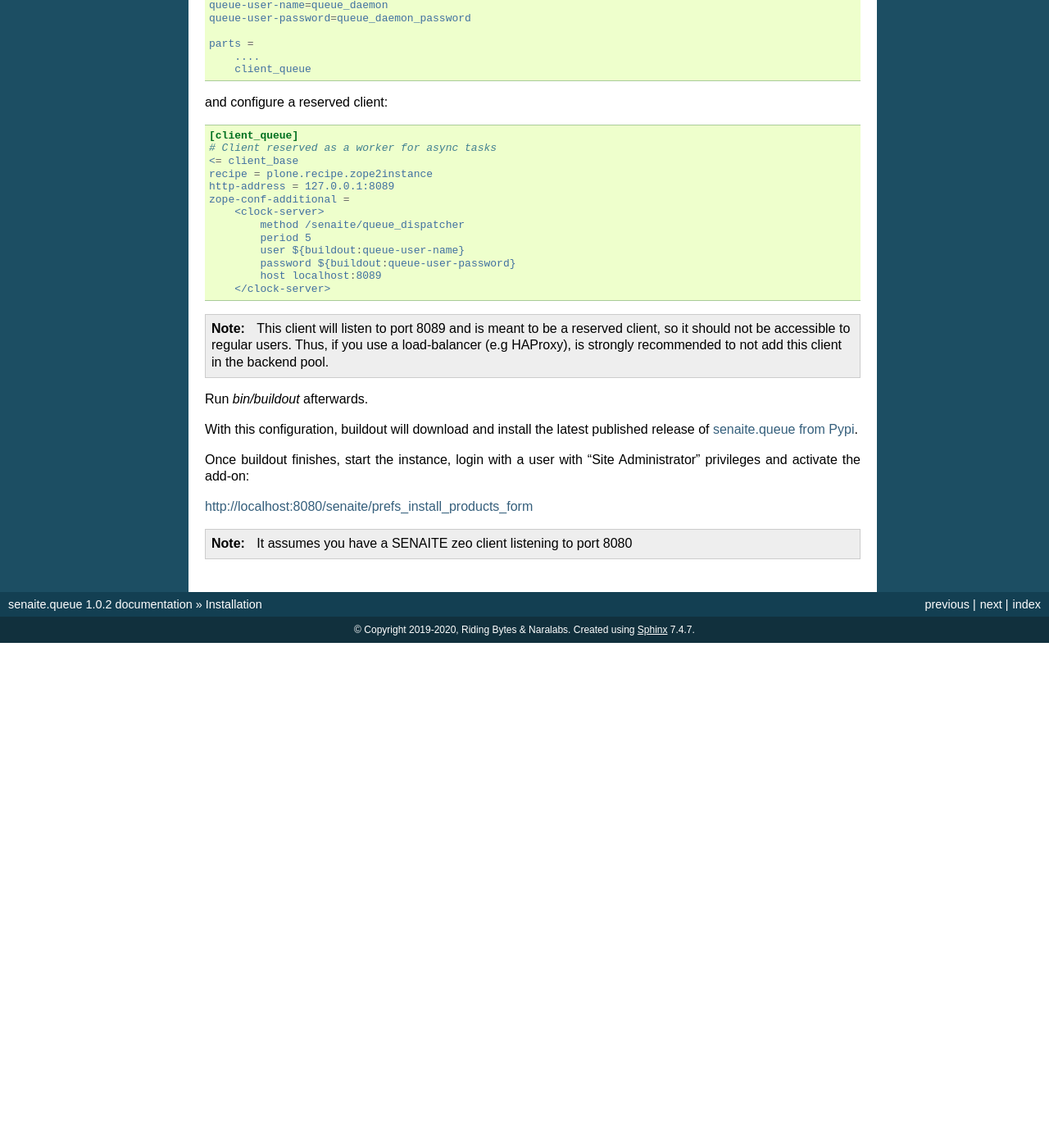
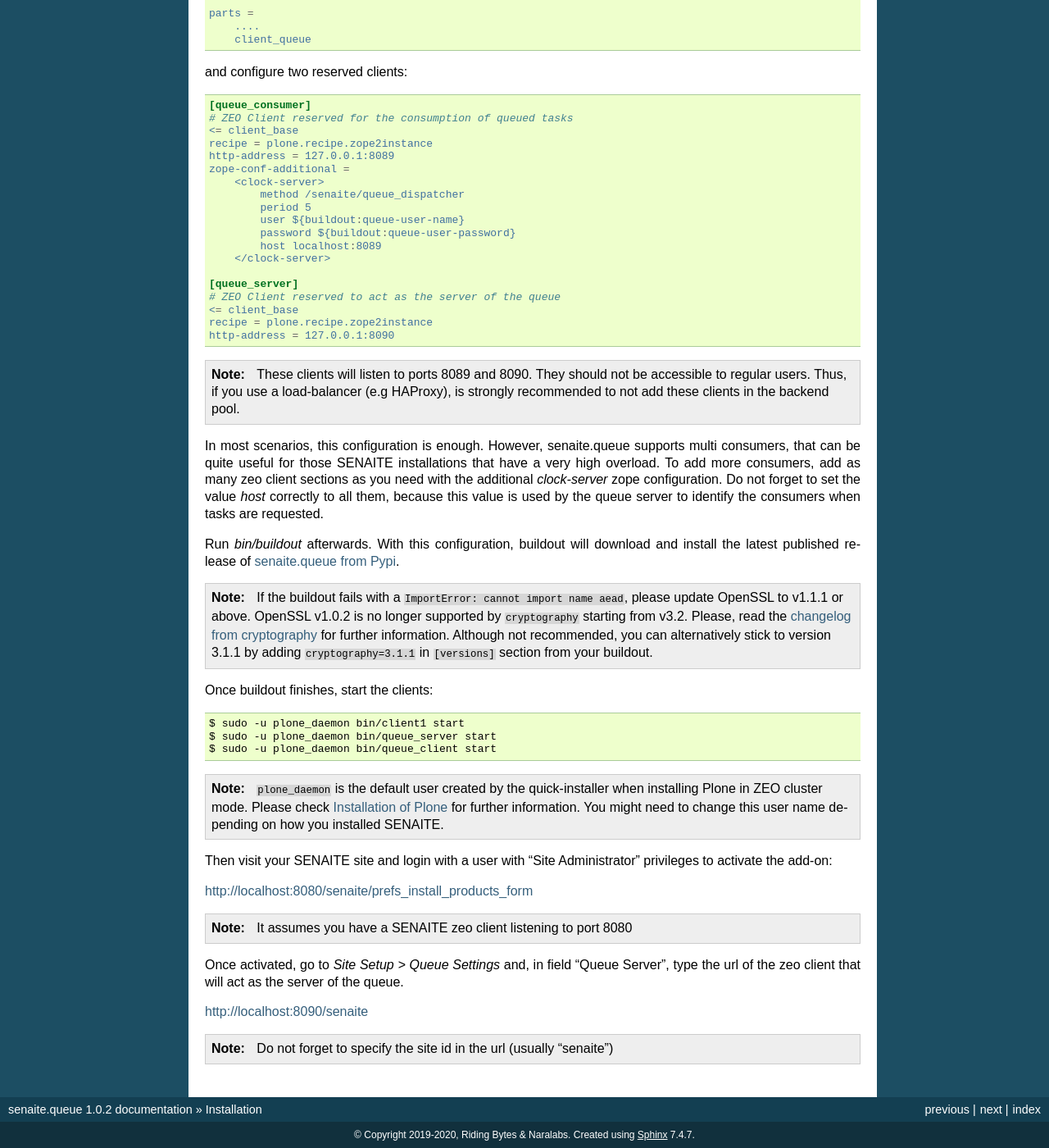
Before and after one commit to senaite/senaite.queue, a Sphinx documentation site: the page built from docs/installation.rst, in a window 1280 px wide and 1400 px high, scrolled down 722 px. Shown: the whole window at 82% size. Built offline with Sphinx 7.4.7, drawn with Linux system fonts in a browser that asks for light colours; before the commit the page ends 1506 px from its top, so only the background shows below that; some of the changed text lies outside the part shown.

Commit message:
Update installation instructions

```diff
--- a/docs/installation.rst
+++ b/docs/installation.rst
@@ -2,20 +2,18 @@
 ============
 
 Is strongly recommended to have a SENAITE instance setup in ZEO mode, because
-this add-on makes use of a reserved zeo client to dispatch and consume the
-queued tasks. In standalone installation, only one CPU / CPU core can be used
-for processing requests, with a limited number of threads (usually 2). With a
-ZEO mode setup, the database can be used by multiple zeo clients at the same
-time, each one using it's own CPU. See `Scalability and ZEO`_ for further
-information.
+this add-on is especially useful when a reserved zeo client is used to act as
+a queue server and at least one additional zeo client for tasks consumption.
+
+In standalone installation, only one CPU / CPU core can be used for processing
+requests, with a limited number of threads (usually 2). With a ZEO mode setup,
+the database can be used by multiple zeo clients at the same time, each one
+using it's own CPU. See `Scalability and ZEO`_ for further information.
 
 Create a new reserved user in SENAITE instance (under */senaite/acl_users*). The
-recommended username is *queue_daemon*.
+recommended username is *queue_consumer*.
 
-.. note:: Be sure you create the user in SENAITE's site. Queue won't work with
-          acl users created in Zope's root (e.g. *admin*).
-
-This user will be in charge of dispatching queued tasks to a consumer in a
+This user will be used by the consumer to pop tasks from the queue server in a
 sequential manner. The consumer will eventually process the task, but acting as
 the user who initially triggered the process. However, the reserved user
 responsible of dispatching must have enough privileges. Assign this user to
@@ -42,20 +40,20 @@
 
     # Reserved user for dispatching queued tasks
     # See https://pypi.org/project/senaite.queue
-    queue-user-name=queue_daemon
-    queue-user-password=queue_daemon_password
+    queue-user-name=queue_consumer
+    queue-user-password=queue_consumer_password
 
     parts =
         ....
         client_queue
 
 
-and configure a reserved client:
+and configure two reserved clients:
 
 .. code-block:: ini
 
-    [client_queue]
-    # Client reserved as a worker for async tasks
+    [queue_consumer]
+    # ZEO Client reserved for the consumption of queued tasks
     <= client_base
     recipe = plone.recipe.zope2instance
     http-address = 127.0.0.1:8089
@@ -68,25 +66,65 @@
             host localhost:8089
         </clock-server>
 
+    [queue_server]
+    # ZEO Client reserved to act as the server of the queue
+    <= client_base
+    recipe = plone.recipe.zope2instance
+    http-address = 127.0.0.1:8090
 
-.. note:: This client will listen to port 8089 and is meant to be a reserved
-          client, so it should not be accessible to regular users. Thus, if you
-          use a load-balancer (e.g HAProxy), is strongly recommended to not add
-          this client in the backend pool.
+.. note:: These clients will listen to ports 8089 and 8090. They should not be
+          accessible to regular users. Thus, if you use a load-balancer
+          (e.g HAProxy), is strongly recommended to not add these clients in
+          the backend pool.
 
-Run `bin/buildout` afterwards.
+In most scenarios, this configuration is enough. However, senaite.queue supports
+multi consumers, that can be quite useful for those SENAITE installations that
+have a very high overload. To add more consumers, add as many zeo client
+sections as you need with the additional `clock-server` zope configuration. Do
+not forget to set the value `host` correctly to all them, because this value is
+used by the queue server to identify the consumers when tasks are requested.
 
-With this configuration, buildout will download and install the latest published
-release of `senaite.queue from Pypi`_.
+Run `bin/buildout` afterwards. With this configuration, buildout will download
+and install the latest published release of `senaite.queue from Pypi`_.
 
-Once buildout finishes, start the instance, login with a user with "Site
-Administrator" privileges and activate the add-on:
+.. note:: If the buildout fails with a ``ImportError: cannot import name aead``,
+          please update OpenSSL to v1.1.1 or above. OpenSSL v1.0.2 is no longer
+          supported by ``cryptography`` starting from v3.2. Please, read the
+          `changelog from cryptography`_ for further information. Although not
+          recommended, you can alternatively stick to version 3.1.1 by adding
+          ``cryptography=3.1.1`` in ``[versions]`` section from your buildout.
+
+Once buildout finishes, start the clients:
+
+.. code-block:: shell
+
+    $ sudo -u plone_daemon bin/client1 start
+    $ sudo -u plone_daemon bin/queue_server start
+    $ sudo -u plone_daemon bin/queue_client start
+
+.. note:: ``plone_daemon`` is the default user created by the quick-installer
+          when installing Plone in ZEO cluster mode. Please check
+          `Installation of Plone`_ for further information. You might need to
+          change this user name depending on how you installed SENAITE.
+
+Then visit your SENAITE site and login with a user with "Site Administrator"
+privileges to activate the add-on:
 
 http://localhost:8080/senaite/prefs_install_products_form
 
 .. note:: It assumes you have a SENAITE zeo client listening to port 8080
 
+Once activated, go to `Site Setup > Queue Settings` and, in field "Queue Server",
+type the url of the zeo client that will act as the server of the queue.
+
+http://localhost:8090/senaite
+
+.. note:: Do not forget to specify the site id in the url (usually "senaite")
+
+
 .. Links
 
 .. _senaite.queue from Pypi: https://pypi.org/project/senaite.queue
 .. _Scalability and ZEO: https://zope.readthedocs.io/en/latest/zopebook/ZEO.html
+.. _changelog from cryptography: https://cryptography.io/en/latest/changelog.html#v3-2
+.. _Installation of Plone: https://docs.plone.org/4/en/manage/installing/installation.html#how-to-install-plone
```
